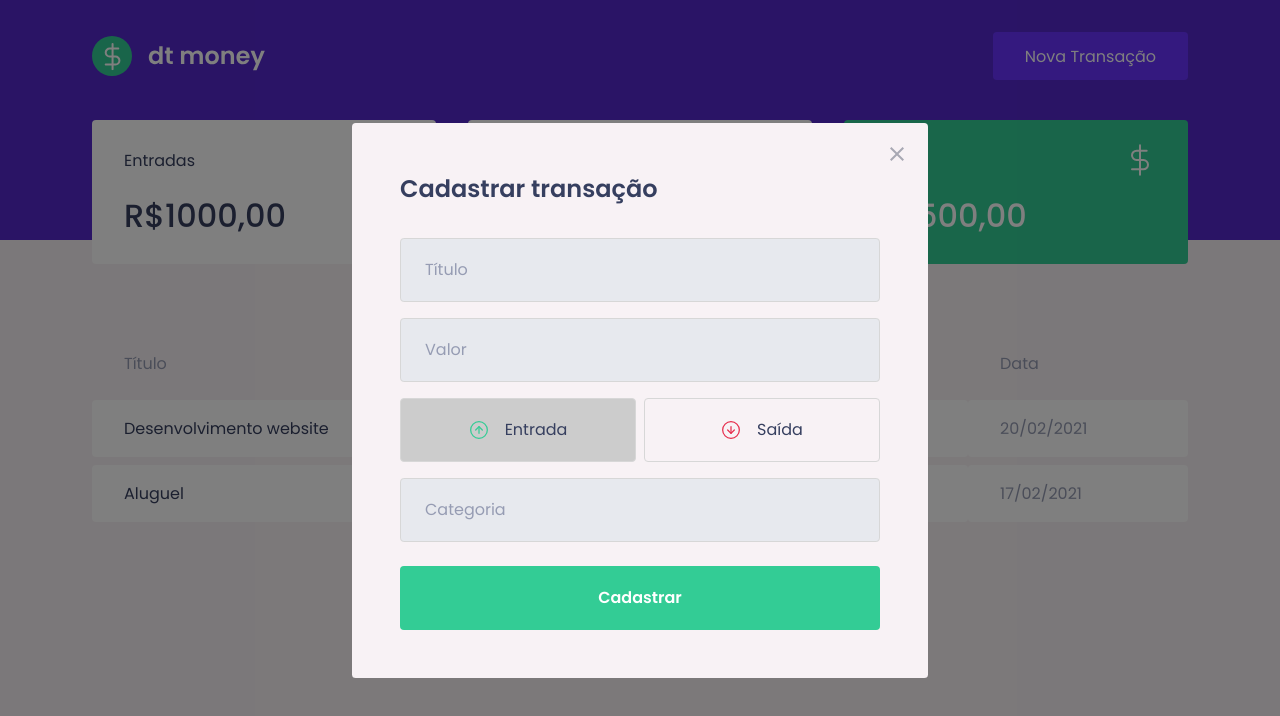
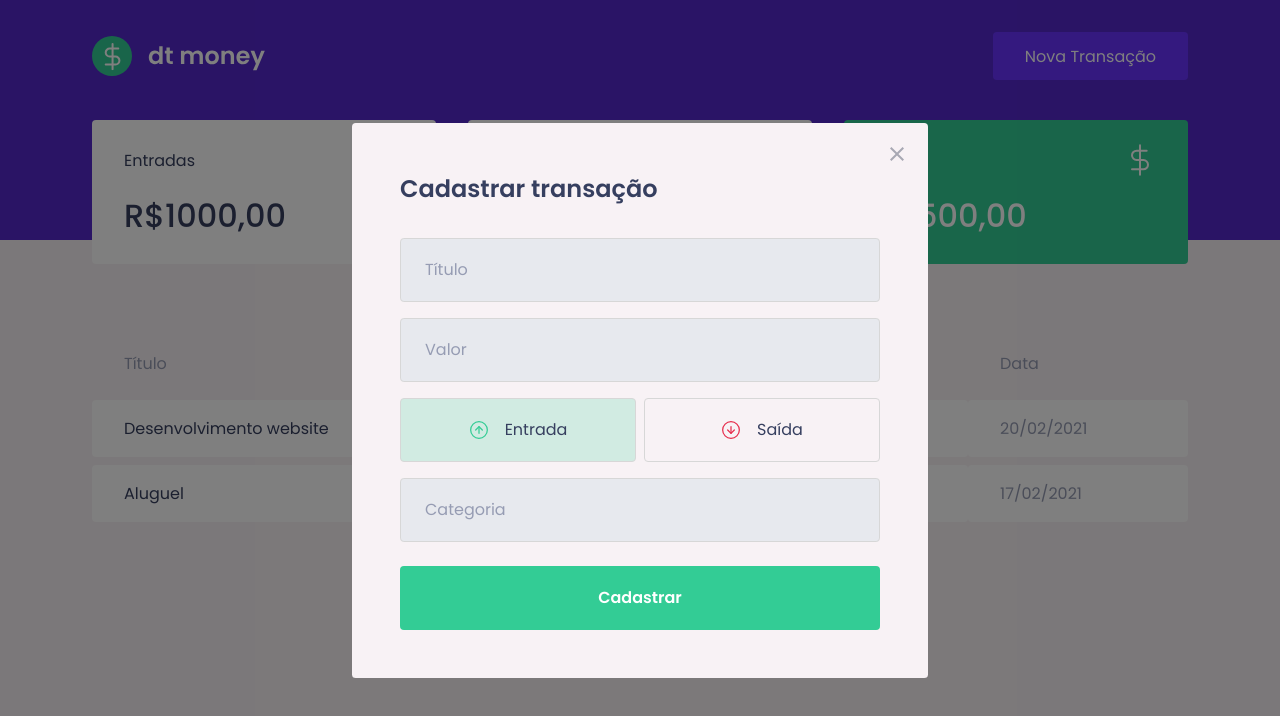
Before and after one commit to jthanlopes/rocketseat-ignite, a React (Create React App) app in the folder reactjs/dtmoney/: page / in a window 1280 px wide. Both pictures are taken after a click on the button "Nova Transação". Shown: the top 716 px of the page. Built offline with nearby package versions, Linux system fonts and the light colour scheme; no server answers; what miragejs would draw is missing.

Commit message:
Cores dos botões de tipo

```diff
--- a/reactjs/dtmoney/src/components/NewTransactionModal/index.tsx
+++ b/reactjs/dtmoney/src/components/NewTransactionModal/index.tsx
@@ -13,7 +13,7 @@ interface NewTransactionModalProps {
 Modal.setAppElement('#root');
 
 export function NewTransactionModal({ isOpen, onRequestClose }: NewTransactionModalProps) {
-  const [type, SetType] = useState('deposit');
+  const [type, setType] = useState('deposit');
 
 	return (
 		<Modal
@@ -46,6 +46,7 @@ export function NewTransactionModal({ isOpen, onRequestClose }: NewTransactionMo
             type="button"
             onClick={() => { setType('deposit'); }}
             isActive={type === 'deposit'}
+            activeColor='green'
           >
             <img src={incomeImg} alt="Entrada" />
             <span>Entrada</span>
@@ -55,6 +56,7 @@ export function NewTransactionModal({ isOpen, onRequestClose }: NewTransactionMo
             type="button"
             onClick={() => { setType('withdraw'); }}
             isActive={type === 'withdraw'}
+            activeColor={'red'}
           >
             <img src={outcomeImg} alt="Saída" />
             <span>Saída</span>
--- a/reactjs/dtmoney/src/components/NewTransactionModal/styles.ts
+++ b/reactjs/dtmoney/src/components/NewTransactionModal/styles.ts
@@ -1,5 +1,5 @@
 import styled from 'styled-components';
-import { darken } from 'polished';
+import { darken, transparentize } from 'polished';
 
 export const Container = styled.form`
 	h2 {
@@ -58,14 +58,23 @@ export const TransactionTypeContainer = styled.div`
 
 interface RadioBoxProps {
 	isActive: boolean;
+	activeColor: 'green' | 'red';
 }
+
+const colors = {
+	green: '#33CC95',
+	red: '#E52E4D'
+};
 
 export const RadioBox = styled.button<RadioBoxProps>`
 	height: 4rem;
 	border: 1px solid #d7d7d7;
 	border-radius: 0.25rem;
 
-	background: ${(props) => props.isActive ? '#ccc' : 'transparent'};
+	background: ${(props) => props.isActive
+		? transparentize(0.8, colors[props.activeColor])
+		: 'transparent'
+	};
 
 	display: flex;
 	align-items: center;
```
